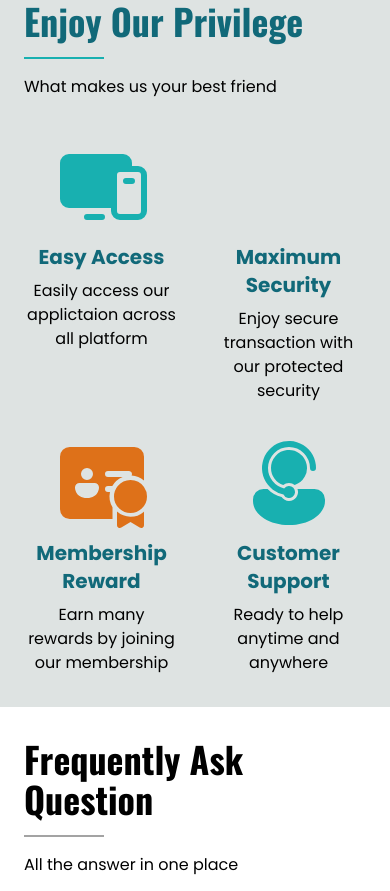
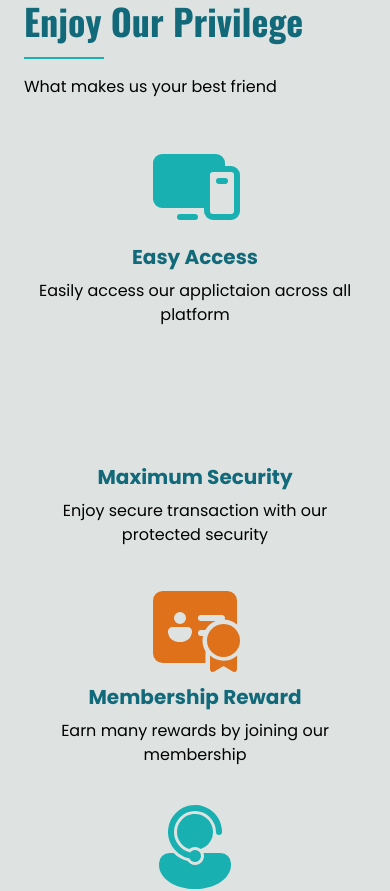
Before and after one commit to HaidarMN/room-rent, a React (Vite) app: page / in a window 390 px wide. Shown: the part 2760-3651 px from the top of the page. Built offline with nearby package versions, Linux system fonts and the light colour scheme; no server answers; some icons are missing.

Commit message:
responsive feature

```diff
--- a/src/pages/Home.tsx
+++ b/src/pages/Home.tsx
@@ -143,7 +143,7 @@ const Home = () => {
             <p>What makes us your best friend</p>
           </div>
 
-          <div className="grid w-full grid-cols-2 gap-8 lg:w-2/3">
+          <div className="grid w-full grid-cols-1 gap-8 md:grid-cols-2 lg:w-2/3">
             <div className="flex flex-col items-center gap-2 text-center">
               <Icon icon="ph:devices-fill" className="text-8xl text-accent" />
               <h2 className="text-xl font-bold text-secondary">Easy Access</h2>
```
